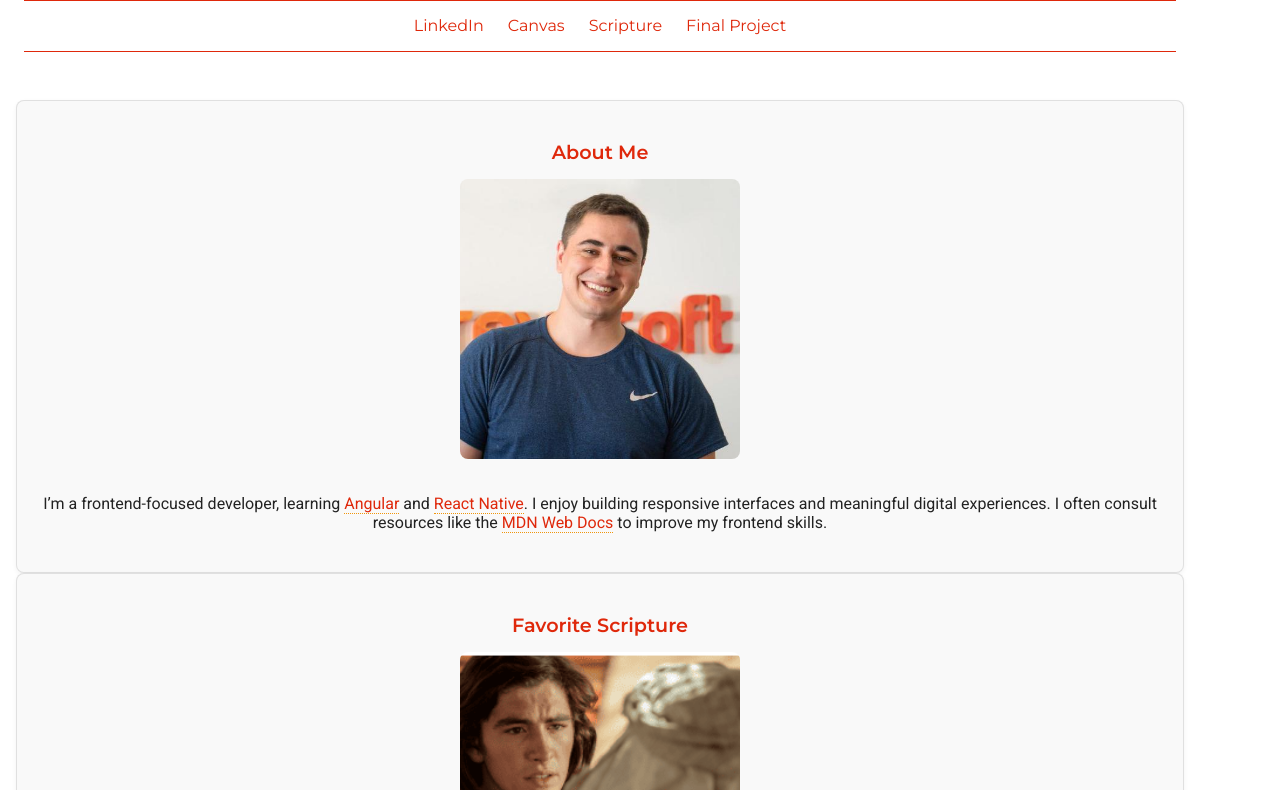
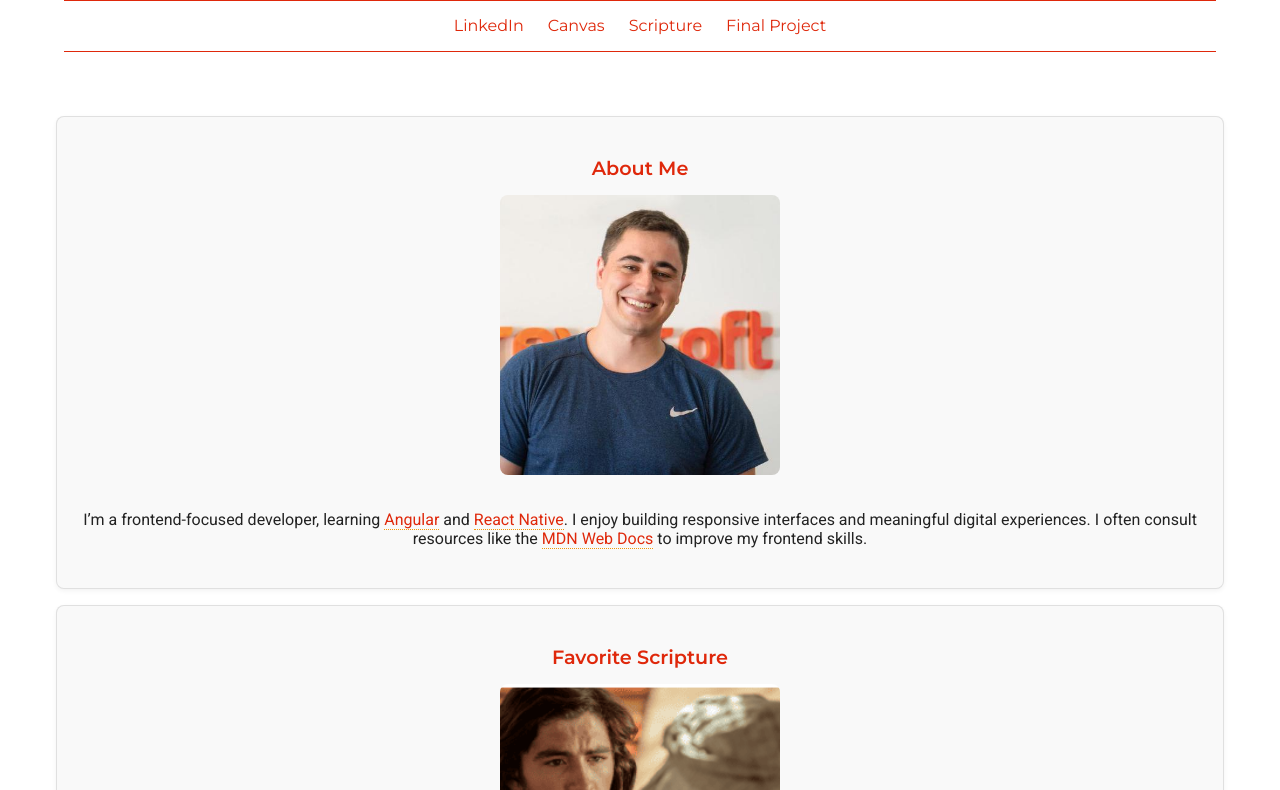
Before and after one commit to Yago030/wdd131, a plain HTML site: page index.html in a window 1280 px wide. Shown: the part 76-866 px from the top of the page. Drawn offline with nearby package versions, Linux system fonts and the light colour scheme.

Commit message:
added some minors imporovemnts

```diff
--- a/styles/base.css
+++ b/styles/base.css
@@ -9,12 +9,11 @@
 
 body {
   font-family: var(--font-body);
-  margin: 0;
+  margin: 0 auto !important;
   padding: 0;
   color: var(--text-color);
   background-color: white;
   max-width: 1200px;
-  margin-inline: auto;
 }
 
 header {
@@ -71,6 +70,7 @@ main {
   background-color: var(--background-color);
   box-shadow: 0 2px 5px rgba(0, 0, 0, 0.05);
   text-align: center;
+  margin: 1rem 0;
 }
 
 .card h2 {
```
Also changed, not shown: index.html (+3 -0 lines).
